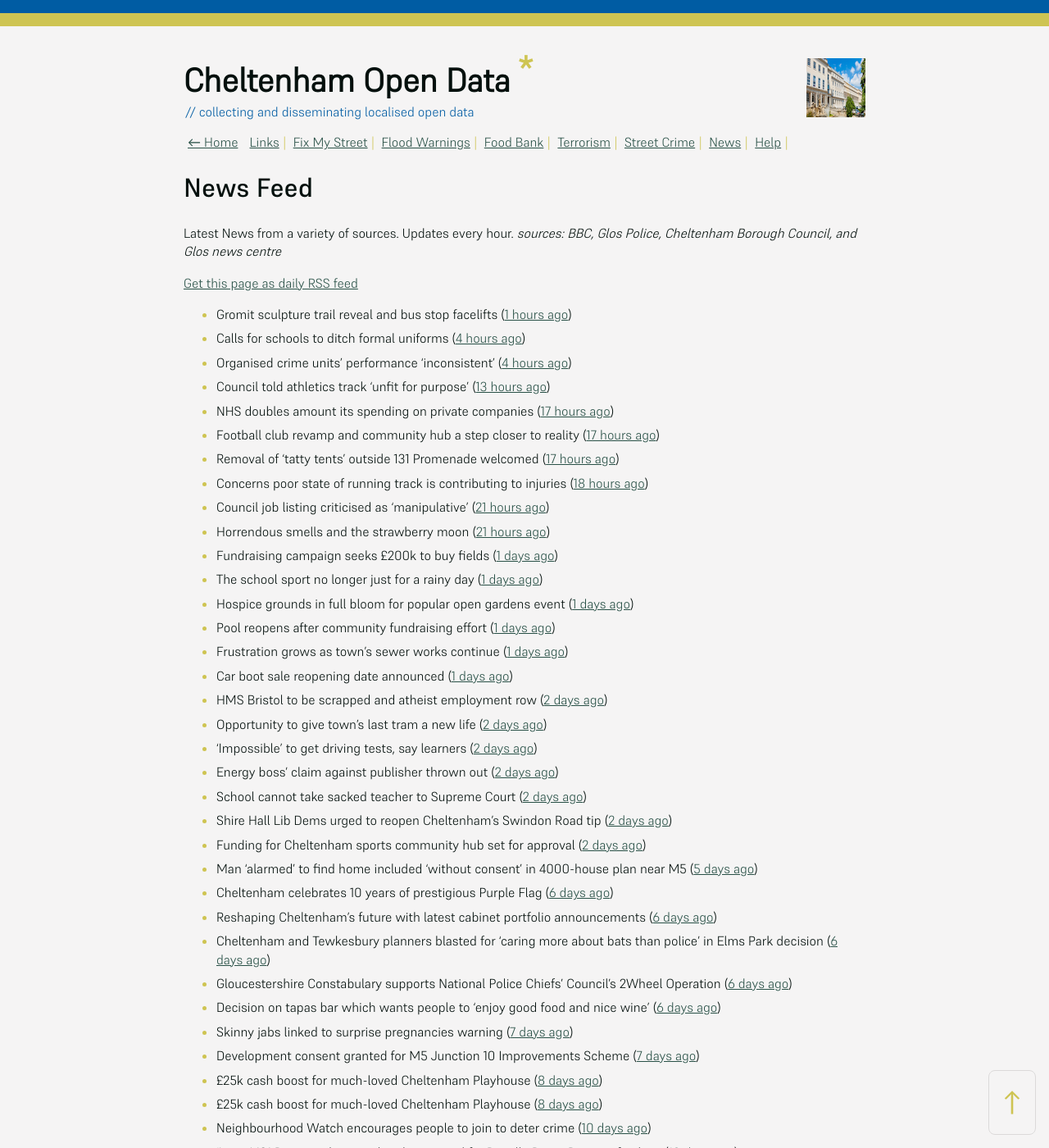
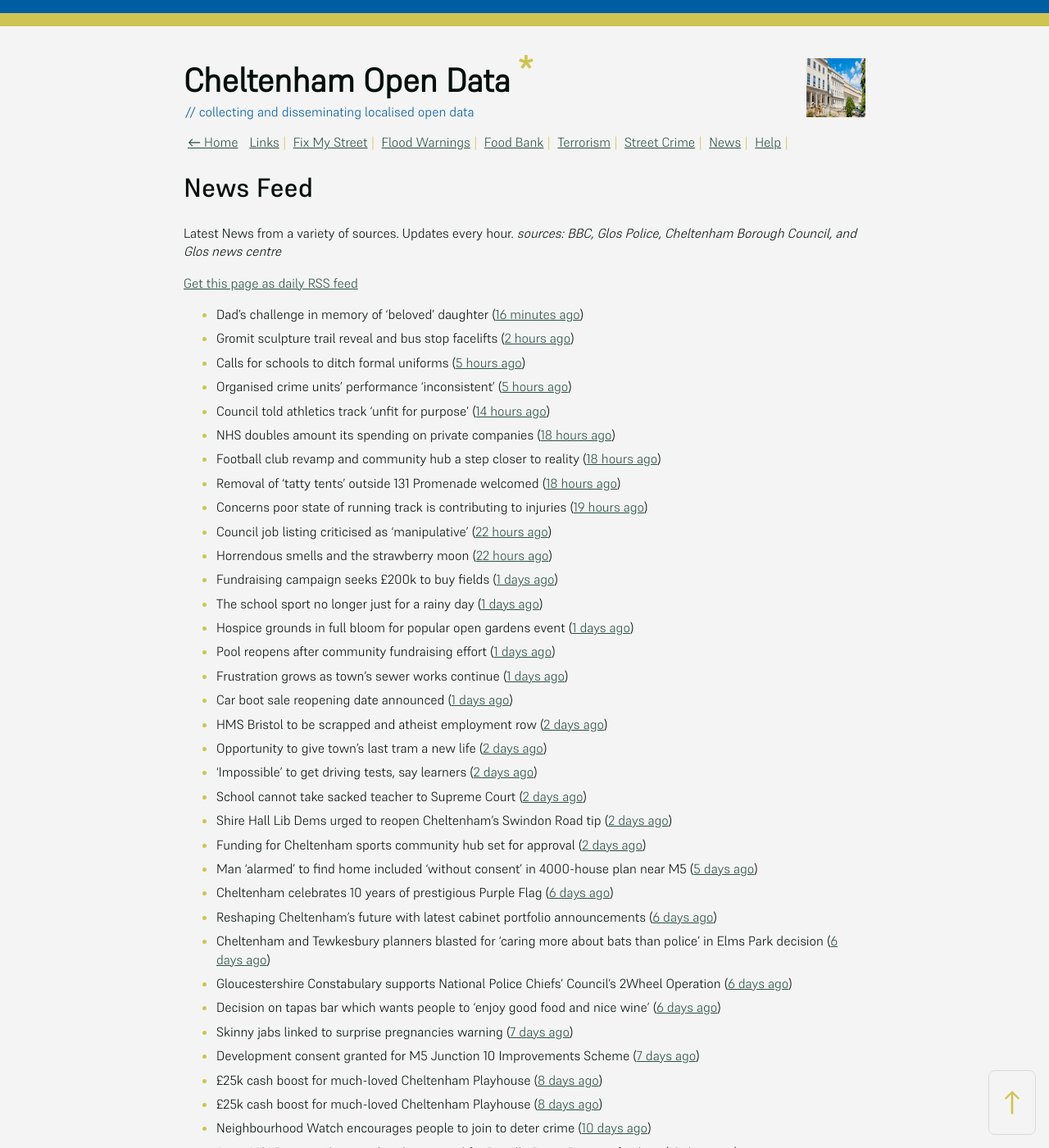
Before and after one commit to mat-0/cheltenham-open-data, a Jekyll site: the page built from _pages/news.md, in a window 1280 px wide and 1400 px high. Shown: the whole window at 82% size. Built offline with Jekyll 4.4.1, drawn with Linux system fonts in a browser that asks for light colours; some of the changed text lies outside the part shown.

Commit message:
Updated 2025-06-12 10:58:03

```diff
--- a/_pages/news.md
+++ b/_pages/news.md
@@ -12,16 +12,17 @@ _sources: BBC, Glos Police, Cheltenham Borough Council, and Glos news centre_
 [Get this page as daily RSS feed](/daily.rss)
 
 <!-- news_marker starts -->
-- Gromit sculpture trail reveal and bus stop facelifts ([1 hours ago](https://www.bbc.com/news/articles/c706p9w35xeo))
-- Calls for schools to ditch formal uniforms ([4 hours ago](https://www.bbc.com/news/articles/c79eg0w59y8o))
-- Organised crime units' performance 'inconsistent' ([4 hours ago](https://www.bbc.com/news/articles/c8rezd6j42vo))
-- Council told athletics track 'unfit for purpose' ([13 hours ago](https://www.bbc.com/news/articles/cvg76n7dxn9o))
-- NHS doubles amount its spending on private companies ([17 hours ago](https://www.bbc.com/news/articles/cy0jzvxwr4xo))
-- Football club revamp and community hub a step closer to reality ([17 hours ago](https://gloucesternewscentre.co.uk/football-club-revamp-and-community-hub-a-step-closer-to-reality/))
-- Removal of ‘tatty tents’ outside 131 Promenade welcomed ([17 hours ago](https://gloucesternewscentre.co.uk/removal-of-tatty-tents-outside-131-promenade-welcomed/))
-- Concerns poor state of running track is contributing to injuries ([18 hours ago](https://gloucesternewscentre.co.uk/concerns-poor-state-of-running-track-is-contributing-to-injuries/))
-- Council job listing criticised as 'manipulative' ([21 hours ago](https://www.bbc.com/news/articles/c74qk45gxygo))
-- Horrendous smells and the strawberry moon ([21 hours ago](https://www.bbc.com/news/articles/c2lk8l1ypxko))
+- Dad's challenge in memory of 'beloved' daughter ([16 minutes ago](https://www.bbc.com/news/articles/c3e5qzklpzpo))
+- Gromit sculpture trail reveal and bus stop facelifts ([2 hours ago](https://www.bbc.com/news/articles/c706p9w35xeo))
+- Calls for schools to ditch formal uniforms ([5 hours ago](https://www.bbc.com/news/articles/c79eg0w59y8o))
+- Organised crime units' performance 'inconsistent' ([5 hours ago](https://www.bbc.com/news/articles/c8rezd6j42vo))
+- Council told athletics track 'unfit for purpose' ([14 hours ago](https://www.bbc.com/news/articles/cvg76n7dxn9o))
+- NHS doubles amount its spending on private companies ([18 hours ago](https://www.bbc.com/news/articles/cy0jzvxwr4xo))
+- Football club revamp and community hub a step closer to reality ([18 hours ago](https://gloucesternewscentre.co.uk/football-club-revamp-and-community-hub-a-step-closer-to-reality/))
+- Removal of ‘tatty tents’ outside 131 Promenade welcomed ([18 hours ago](https://gloucesternewscentre.co.uk/removal-of-tatty-tents-outside-131-promenade-welcomed/))
+- Concerns poor state of running track is contributing to injuries ([19 hours ago](https://gloucesternewscentre.co.uk/concerns-poor-state-of-running-track-is-contributing-to-injuries/))
+- Council job listing criticised as 'manipulative' ([22 hours ago](https://www.bbc.com/news/articles/c74qk45gxygo))
+- Horrendous smells and the strawberry moon ([22 hours ago](https://www.bbc.com/news/articles/c2lk8l1ypxko))
 - Fundraising campaign seeks £200k to buy fields ([1 days ago](https://www.bbc.com/news/articles/c365lx9x187o))
 - The school sport no longer just for a rainy day ([1 days ago](https://www.bbc.com/news/articles/clygej1emezo))
 - Hospice grounds in full bloom for popular open gardens event ([1 days ago](https://gloucesternewscentre.co.uk/hospice-grounds-in-full-bloom-for-popular-open-gardens-event/))
@@ -31,7 +32,6 @@ _sources: BBC, Glos Police, Cheltenham Borough Council, and Glos news centre_
 - HMS Bristol to be scrapped and atheist employment row ([2 days ago](https://www.bbc.com/news/articles/c93lv9zr5ppo))
 - Opportunity to give town's last tram a new life ([2 days ago](https://www.bbc.com/news/articles/c80km7j1131o))
 - 'Impossible' to get driving tests, say learners ([2 days ago](https://www.bbc.com/news/articles/c8jgndjnlmvo))
-- Energy boss' claim against publisher thrown out ([2 days ago](https://www.bbc.com/news/articles/c9918ek3y4go))
 - School cannot take sacked teacher to Supreme Court ([2 days ago](https://www.bbc.com/news/articles/cn7zn077nd4o))
 - Shire Hall Lib Dems urged to reopen Cheltenham’s Swindon Road tip ([2 days ago](https://gloucesternewscentre.co.uk/shire-hall-lib-dems-urged-to-reopen-cheltenhams-swindon-road-tip/))
 - Funding for Cheltenham sports community hub set for approval ([2 days ago](https://gloucesternewscentre.co.uk/funding-for-cheltenham-sports-community-hub-set-for-approval/))
@@ -65,6 +65,5 @@ _sources: BBC, Glos Police, Cheltenham Borough Council, and Glos news centre_
 - Golden Valley social value promise will deliver real value to communities ([28 days ago](https://www.cheltenham.gov.uk/news/article/3011/golden_valley_social_value_promise_will_deliver_real_value_to_communities))
 - Upcoming grant and further support to help local business cut their carbon emissions ([29 days ago](https://www.cheltenham.gov.uk/news/article/3010/upcoming_grant_and_further_support_to_help_local_business_cut_their_carbon_emissions))
 - Does your parish council reflect your local area? ([29 days ago](https://www.cheltenham.gov.uk/news/article/3009/does_your_parish_council_reflect_your_local_area))
-- Cheltenham Mayor’s inauguration and medal of honour ([29 days ago](https://www.cheltenham.gov.uk/news/article/3008/cheltenham_mayors_inauguration_and_medal_of_honour))
 
 <!-- news_marker ends -->
```
Also changed, not shown: _data/flood.json (+4 -4 lines), _pages/fix-my-street.md (+1 -1 lines), index.md (+5 -5 lines).
